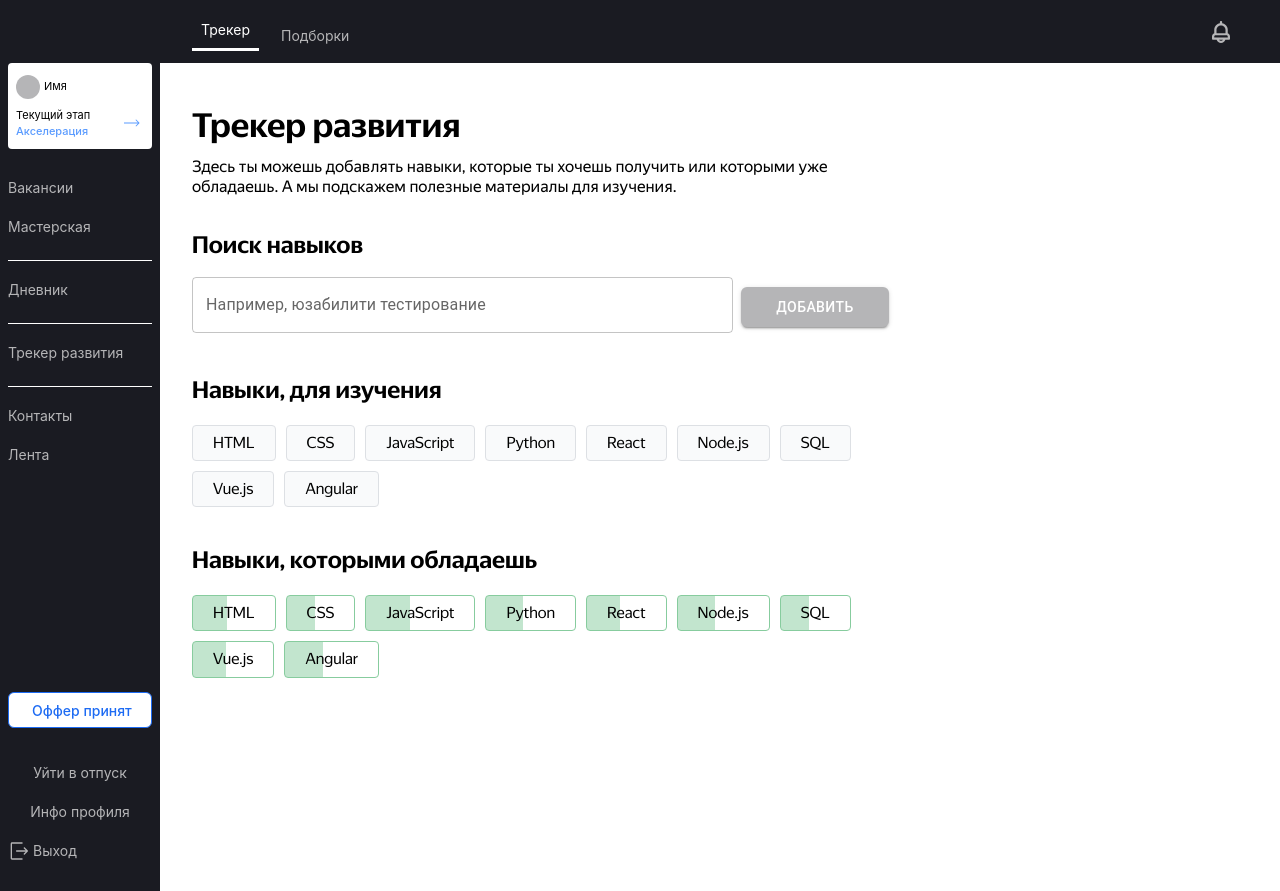
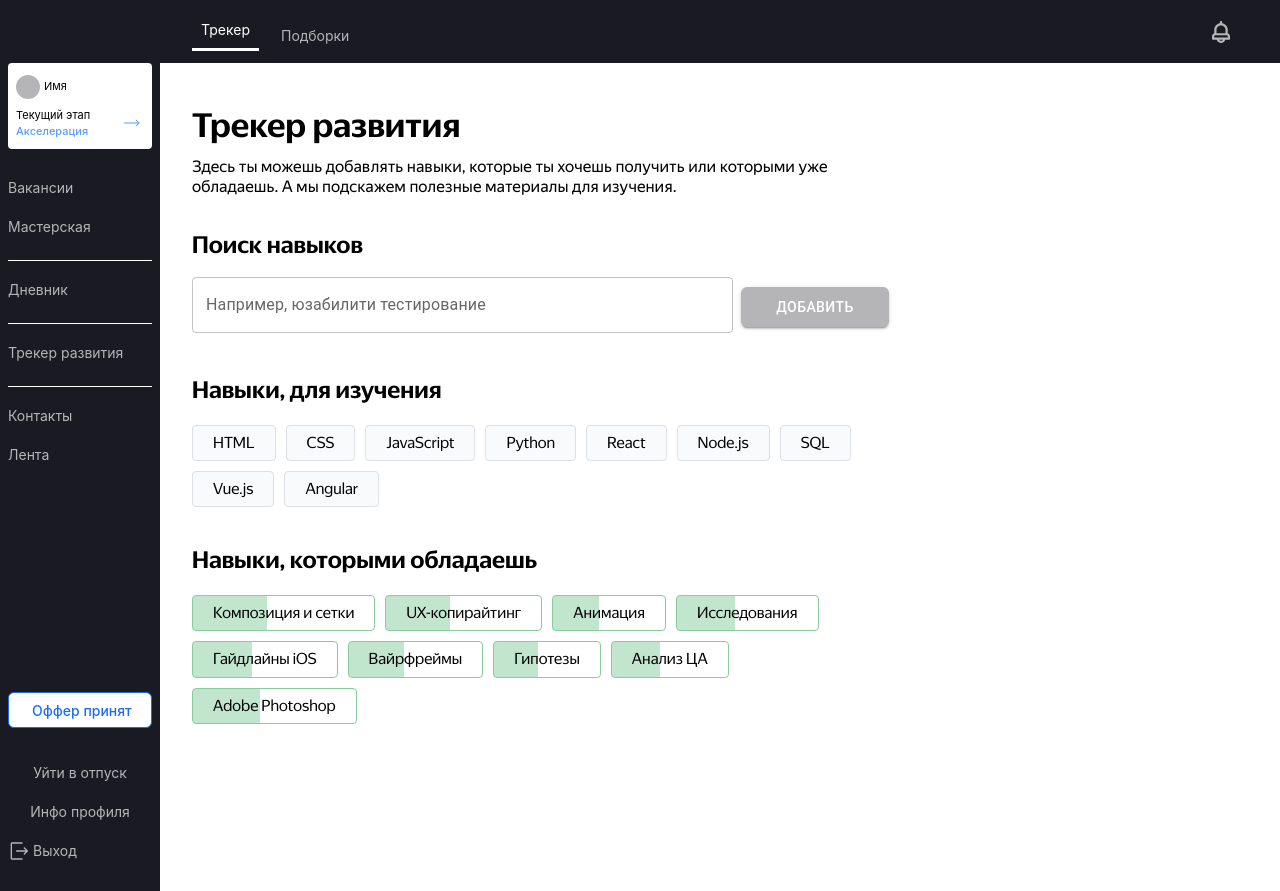
Before and after one commit to OlgaOlgar47/development-tracker-frontend, a React (Create React App) app: page / in a window 1280 px wide. Built offline with nearby package versions, Linux system fonts and the light colour scheme.

Commit message:
fix: обновить компонент SkillsContainer

```diff
--- a/src/components/Main/Tracker/Tracker.jsx
+++ b/src/components/Main/Tracker/Tracker.jsx
@@ -13,8 +13,32 @@ export default function Tracker() {
         для изучения.
       </p>
       <SearchForm />
-      <SkillsContainer title="Навыки, для изучения" isRated={false}/>
-      <SkillsContainer title="Навыки, которыми обладаешь" isRated={true}/>
+      <SkillsContainer
+        title="Навыки, для изучения"
+        isRated={false}
+        skills={[
+          "HTML",
+          "CSS",
+          "JavaScript",
+          "Python",
+          "React",
+          "Node.js",
+          "SQL",
+          "Vue.js",
+          "Angular",
+        ]}
+      />
+      <SkillsContainer title="Навыки, которыми обладаешь" isRated={true} skills={[
+          "Композиция и сетки",
+          "UX-копирайтинг",
+          "Анимация",
+          "Исследования",
+          "Гайдлайны iOS",
+          "Вайрфреймы",
+          "Гипотезы",
+          "Анализ ЦА",
+          "Adobe Photoshop",
+        ]}/>
     </section>
   );
 }
--- a/src/components/SkillsContainer/SkillsContainer.jsx
+++ b/src/components/SkillsContainer/SkillsContainer.jsx
@@ -1,18 +1,8 @@
-import React, { useState } from "react";
+import React from "react";
 import './SkillsContainer.css';
 
-export default function SkillsContainer({title, isRated}) {
- const [skills, setSkills] = useState([
-    "HTML",
-    "CSS",
-    "JavaScript",
-    "Python",
-    "React",
-    "Node.js",
-    "SQL",
-    "Vue.js",
-    "Angular",
-  ])
+export default function SkillsContainer({title, isRated, skills}) {
+//  const [skills, setSkills] = useState([])
 
   return (
     <section className="skills-container">
```
